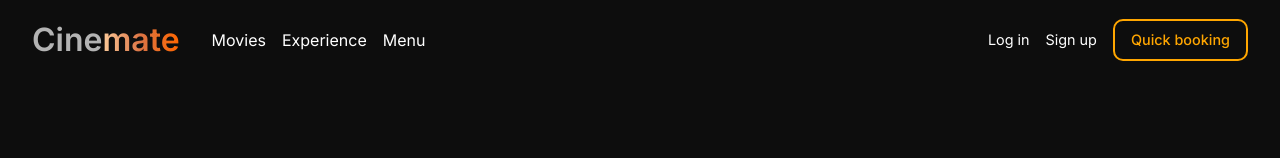
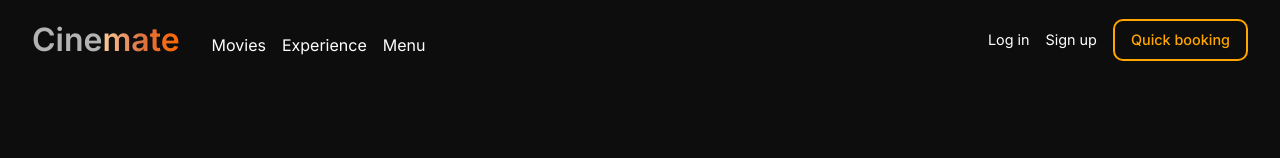
Before and after one commit to Maxnights/cinemate, a React (Create React App) app: page / in a window 1280 px wide. Shown: the top 158 px of the page. Built offline with nearby package versions, Linux system fonts and the light colour scheme.

Commit message:
Update alignment of header elements to baseline in CSS

```diff
--- a/src/components/layout/Header/index.module.css
+++ b/src/components/layout/Header/index.module.css
@@ -19,7 +19,7 @@
 =============================================================================*/
 .left {
   display: flex;
-  align-items: center; /* теперь логотип и навигация по одной горизонтали */
+  align-items: baseline; /* теперь логотип и навигация по одной горизонтали */
   gap: 32px;
 }
 
```
